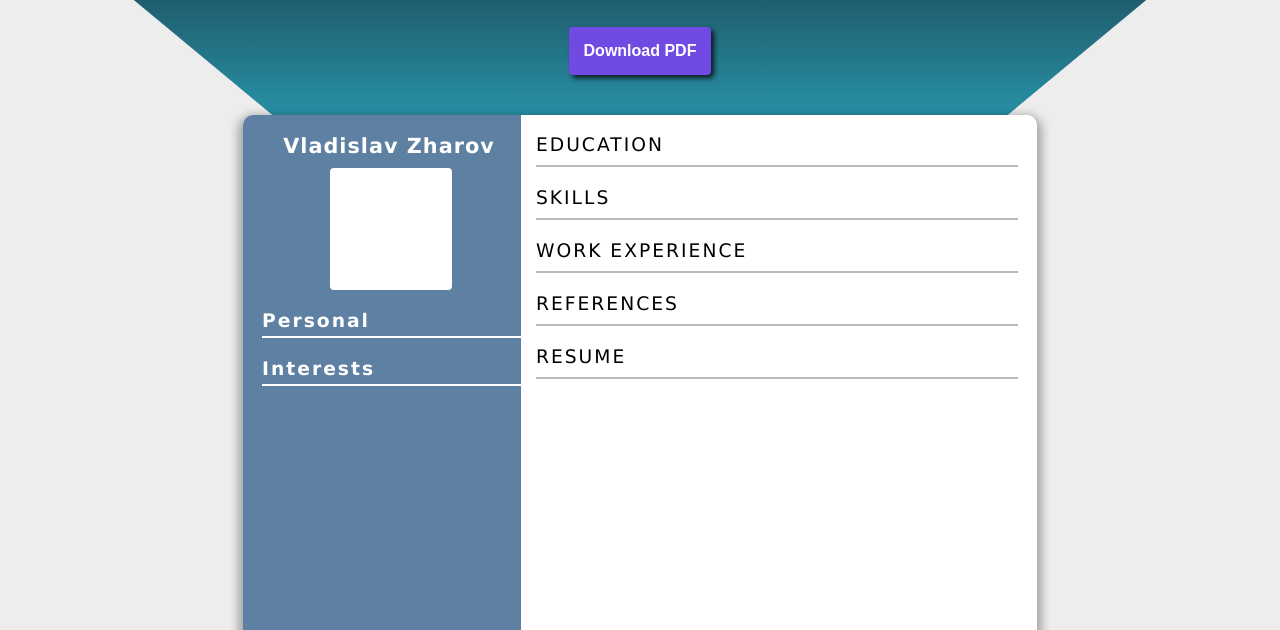
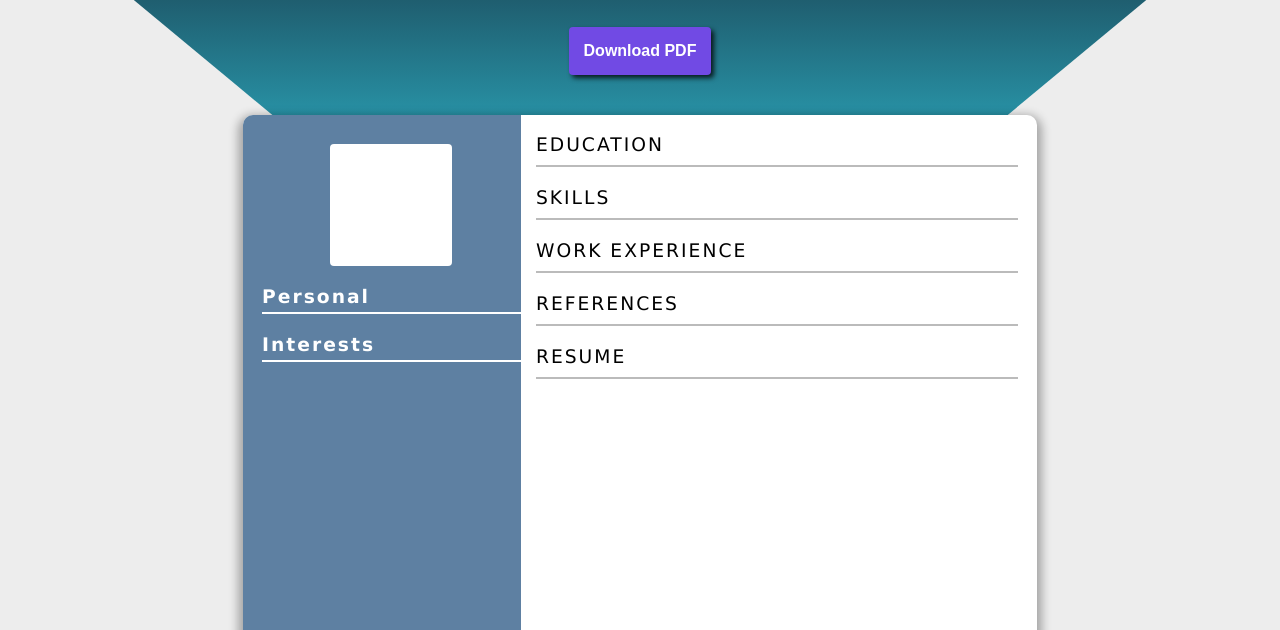
Before and after one commit to VZhHub/cv-generator, a website built with Vite: page output.html in a window 1280 px wide. Shown: the part 170-800 px from the top of the page. Built offline with nearby package versions, Linux system fonts and the light colour scheme.

Commit message:
fix: typo and missing function

```diff
--- a/output.html
+++ b/output.html
@@ -46,7 +46,7 @@
 			<div class="cv-preview">
 				<section class="personal">
 					<header class="personal__header">
-						<h2 class="personal__h2">Vladislav Zharov</h2>
+						<h2 class="personal__h2"></h2>
 						<div class="personal__avatar-container"></div>
 					</header>
 					<section class="personal__personal">
```
Also changed, not shown: index.html (+1 -1 lines), js/output/dom.js, js/output/personal.js.
